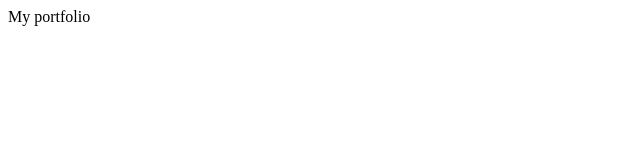
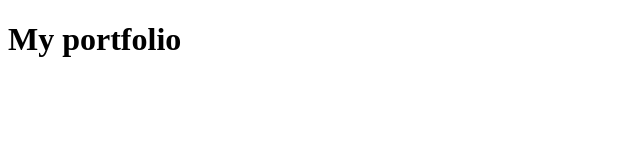
Before and after one commit to Maniizzle/TestPortFolio, a website: page dist/Index.html in a window 1280 px wide. Shown: the whole page, without its empty margins (0-640 px from the left). Drawn offline with Linux system fonts and the light colour scheme.

Commit message:
configure gitpages

```diff
--- a/dist/Index.html
+++ b/dist/Index.html
@@ -8,6 +8,6 @@
 </head>
 <body>
 
-  My portfolio
+ <h1>My portfolio</h1>
 </body>
 </html>
--- a/package.json
+++ b/package.json
@@ -4,14 +4,14 @@
   "description": "",
   "main": "index.js",
   "dependencies": {
-    "gh-pages": "^2.2.0"
+    "deploy": "gh-pages -d dist"
   },
   "devDependencies": {},
   "scripts": {
-    "deploy": "gh-pages -d dist"
+    "deploy": "echo \"Error: no test specified\" && exit 1"
   },
   "keywords": [],
   "author": "",
-  "homepage":"https://Maniizzle.github.io/TestPortFolio/",
+  "homepage":"https://Maniizzle.github.io/TestPortFolio",
   "license": "ISC"
 }
```
